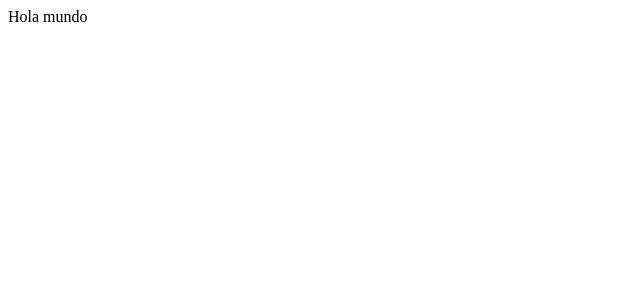
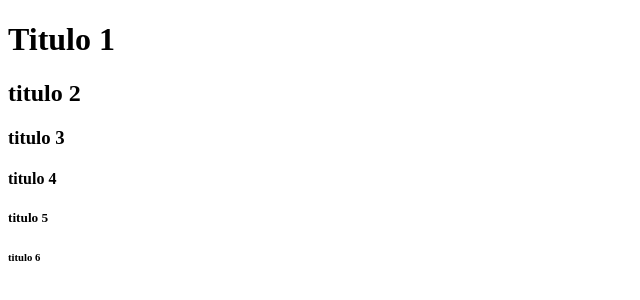
Before and after one commit to Rich-Gc/Rich-a, a plain HTML site: page index.html in a window 1280 px wide. Shown: the whole page, without its empty margins (0-640 px from the left). Drawn offline with Linux system fonts and the light colour scheme.

Commit message:
subir titulos

```diff
--- a/index.html
+++ b/index.html
@@ -4,6 +4,11 @@
    <title>Mi primera pagina web</title>
 </head>
 <body>
-    Hola mundo
+    <h1>Titulo 1</h1>
+    <h2>titulo 2</h2>
+    <h3>titulo 3</h3>
+    <h4>titulo 4</h4>
+    <h5>titulo 5</h5>
+    <h6>titulo 6</h6>
 </body>
 </html>
```
